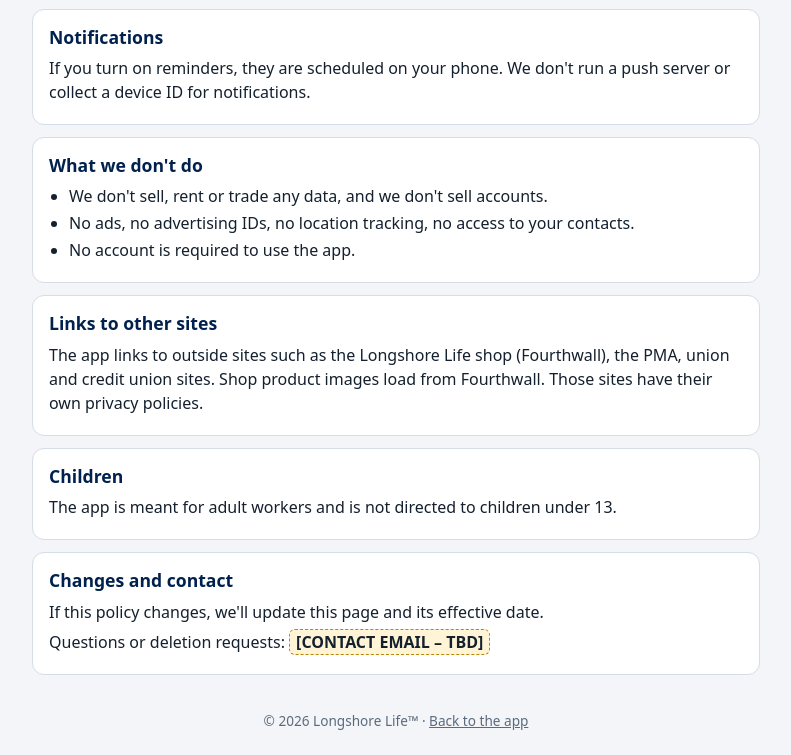
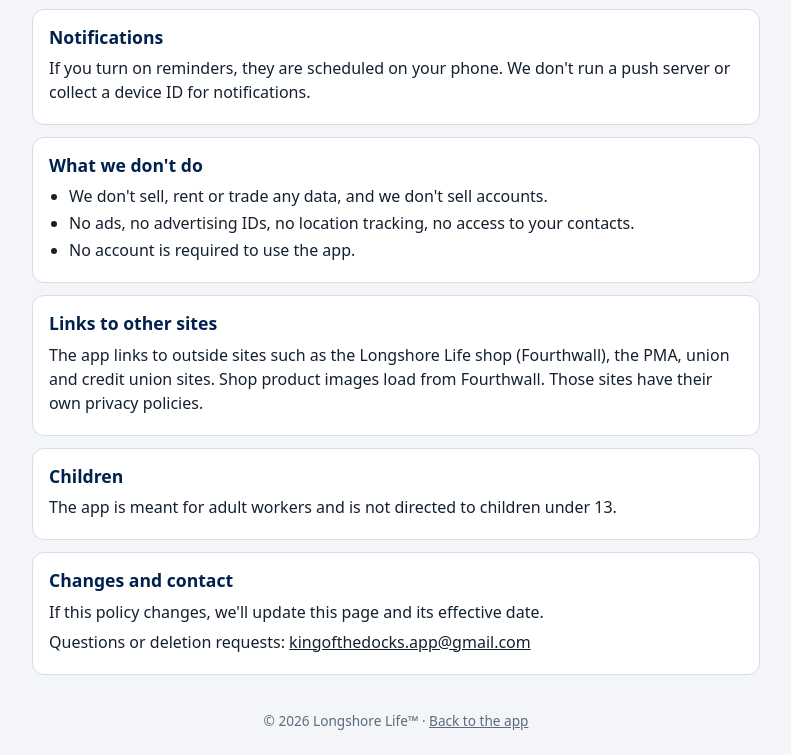
Before and after one commit to scudderbuck/longshorelife, a plain HTML site: page privacy.html in a window 1280 px wide. Shown: the part 1102-1857 px from the top of the page, without its empty margins (244-1035 px from the left). Drawn offline with Linux system fonts and the light colour scheme.

Commit message:
Privacy page contact email

```diff
--- a/privacy.html
+++ b/privacy.html
@@ -83,7 +83,7 @@ footer{text-align:center;color:var(--mut);font-size:.85rem;padding:8px 16px calc
 <section>
 <h2>Changes and contact</h2>
 <p>If this policy changes, we'll update this page and its effective date.</p>
-<p>Questions or deletion requests: <span class="ph">[CONTACT EMAIL – TBD]</span></p>
+<p>Questions or deletion requests: <a href="mailto:kingofthedocks.app@gmail.com">kingofthedocks.app@gmail.com</a></p>
 </section>
 </main>
 <footer>© 2026 Longshore Life™ · <a href="./">Back to the app</a></footer>
```
